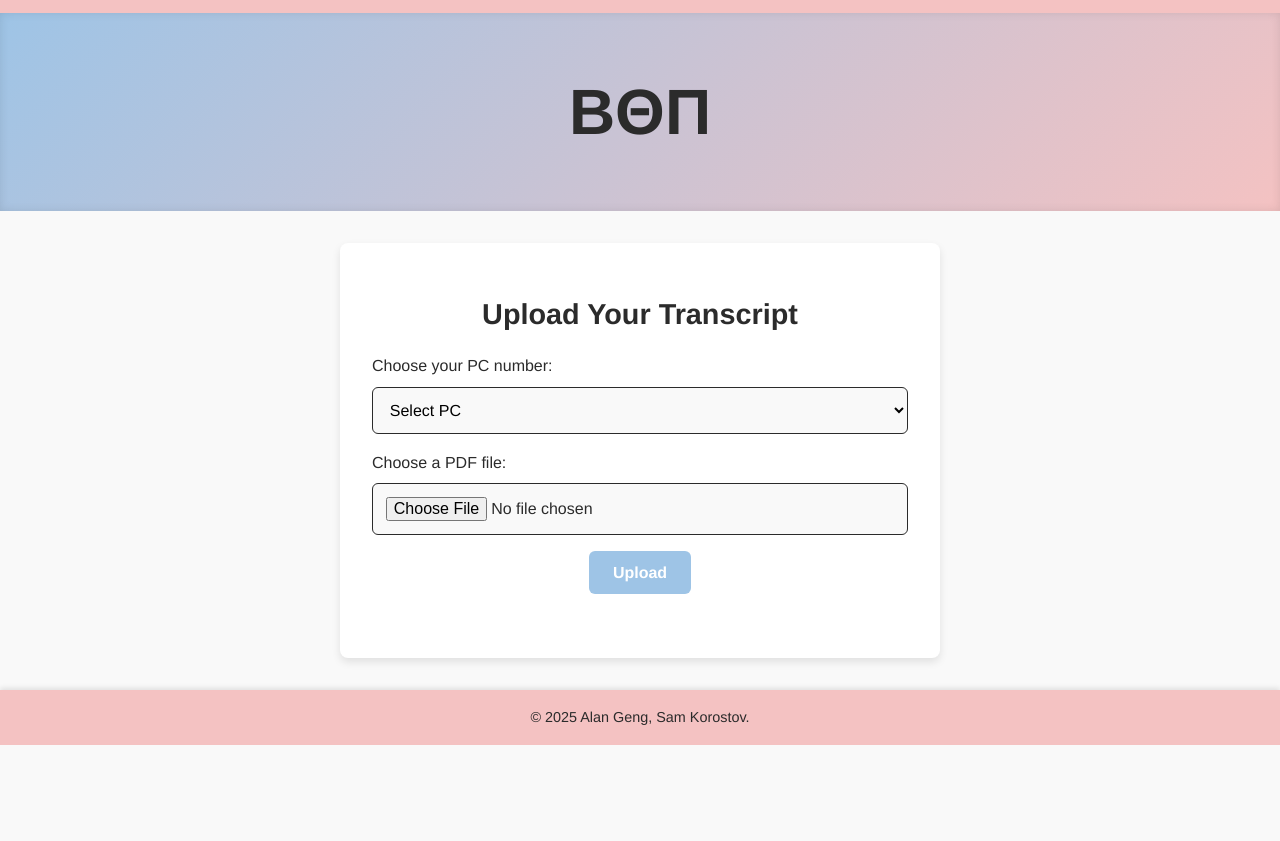
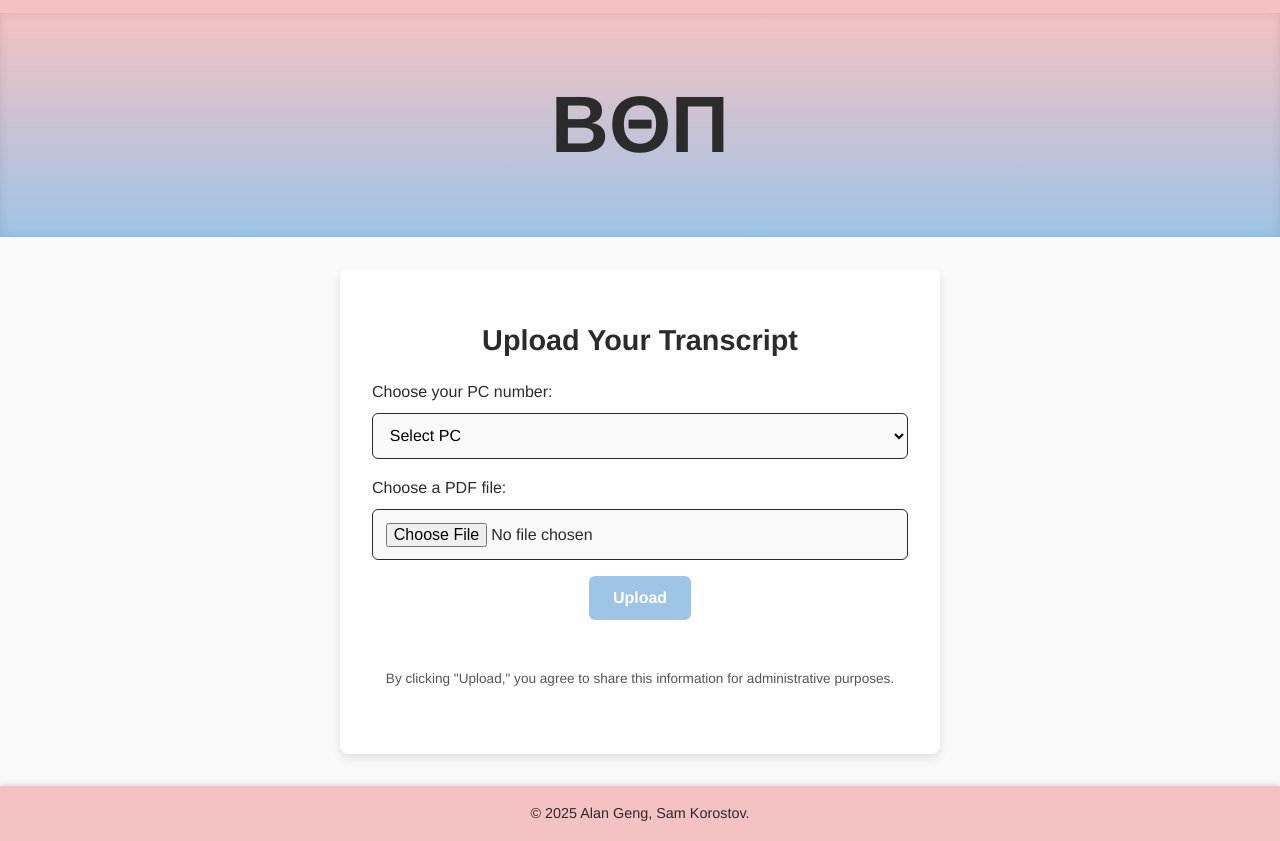
Before and after one commit to gengalan/betaomegatranscripts, a plain HTML site: page frontend/index.html in a window 1280 px wide. Shown: the part 69-910 px from the top of the page. Before the commit the page ends 814 px from the top, so only its background shows below. Drawn offline with Linux system fonts and the light colour scheme.

Commit message:
small html updates

```diff
--- a/frontend/index.html
+++ b/frontend/index.html
@@ -39,6 +39,9 @@
         <input type="file" id="pdfFile" name="pdfFile" accept="application/pdf" required />
 
         <button type="submit">Upload</button>
+        <p class="disclaimer">
+          By clicking "Upload," you agree to share this information for administrative purposes.
+        </p>
       </form>
       <div id="message"></div>
     </section>
--- a/frontend/style.css
+++ b/frontend/style.css
@@ -69,7 +69,7 @@ header {
    HERO SECTION
 ---------------------------- */
 .hero {
-  background: linear-gradient(135deg, var(--beta-blue), var(--beta-pink));
+  background: linear-gradient(1350000deg, var(--beta-blue), var(--beta-pink));
   padding: 3rem 2rem;
   text-align: center;
   color: var(--beta-dark);
@@ -82,7 +82,7 @@ header {
 }
 
 .hero-content h2 {
-  font-size: 4rem; /* Large font size for Greek symbols */
+  font-size: 5rem; /* Large font size for Greek symbols */
   font-weight: bold;
   color: var(--beta-dark);
 }
@@ -193,3 +193,11 @@ footer p {
   border-color: var(--beta-blue);
   box-shadow: 0px 0px 5px var(--beta-blue);
 }
+
+.disclaimer {
+  margin-top: 3rem;
+  font-size: 0.85rem;
+  color: var(--beta-dark);
+  opacity: 0.8;
+  text-align: center;
+}
```
